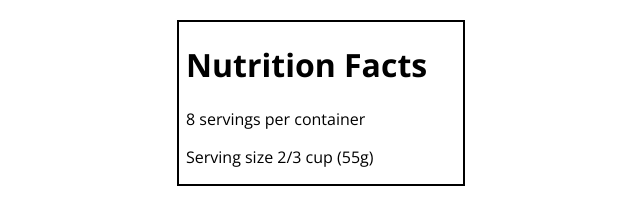
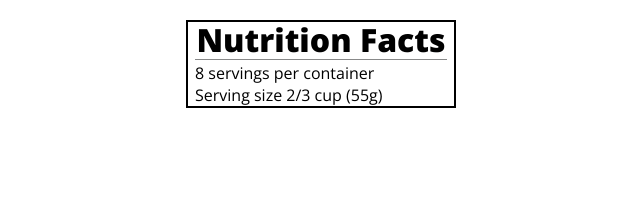
Before and after one commit to mmisa123/css_Typography, a plain HTML site: page index.html in a window 1280 px wide. Shown: the whole page, without its empty margins (319-959 px from the left). Drawn offline with nearby package versions, Linux system fonts and the light colour scheme.

Commit message:
CSS rule for the .divider selector was created to draw a line after h1 text

```diff
--- a/styles.css
+++ b/styles.css
@@ -1,5 +1,19 @@
+*{
+    box-sizing: border-box;
+}
+
 html {
     font-size: 16px;
+}
+
+h1 {
+    font-weight: 800;
+    text-align: center;
+    margin: -4px 0;
+}
+
+p {
+    margin: 0;
 }
 
 body {
@@ -12,3 +26,8 @@ body {
     margin: 20px auto;
     padding: 0 7px;
 }
+
+.divider {
+    border-bottom: 1px solid #888989;
+    margin: 2px 0;
+}
```
